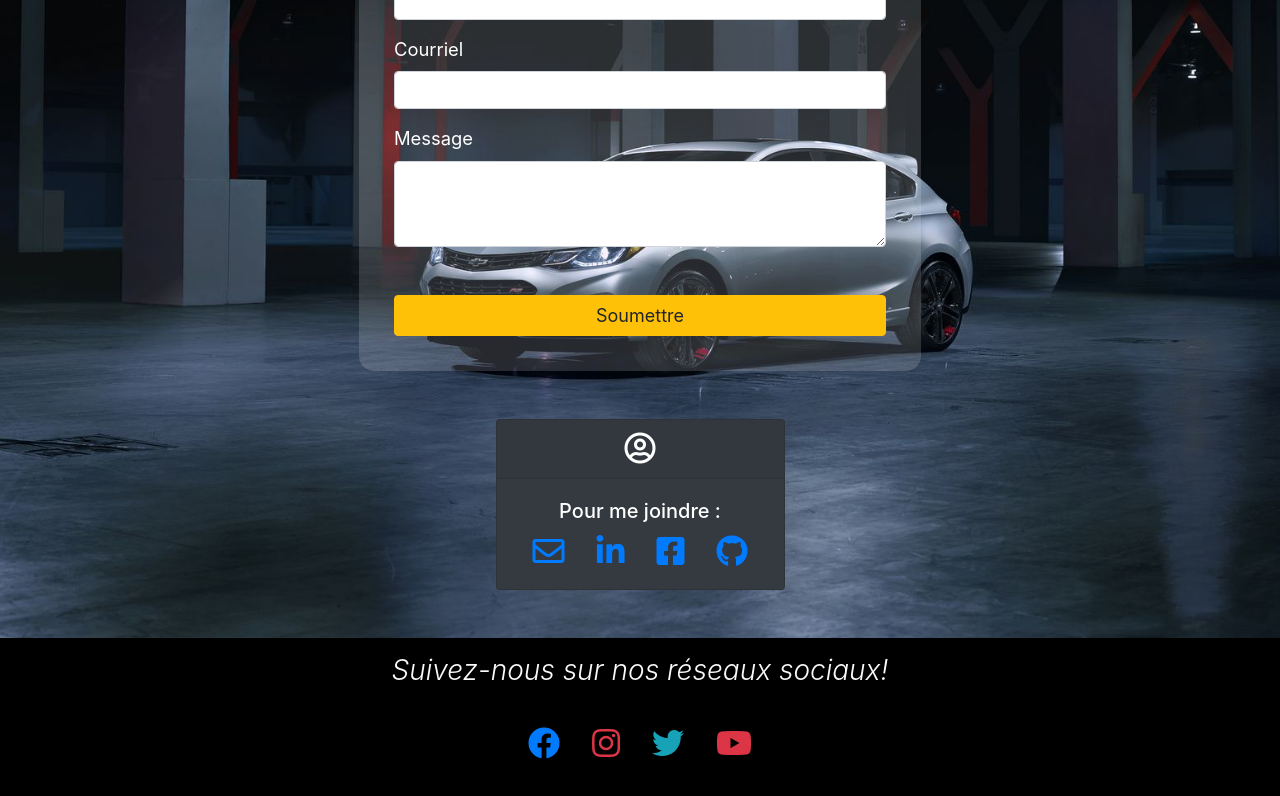
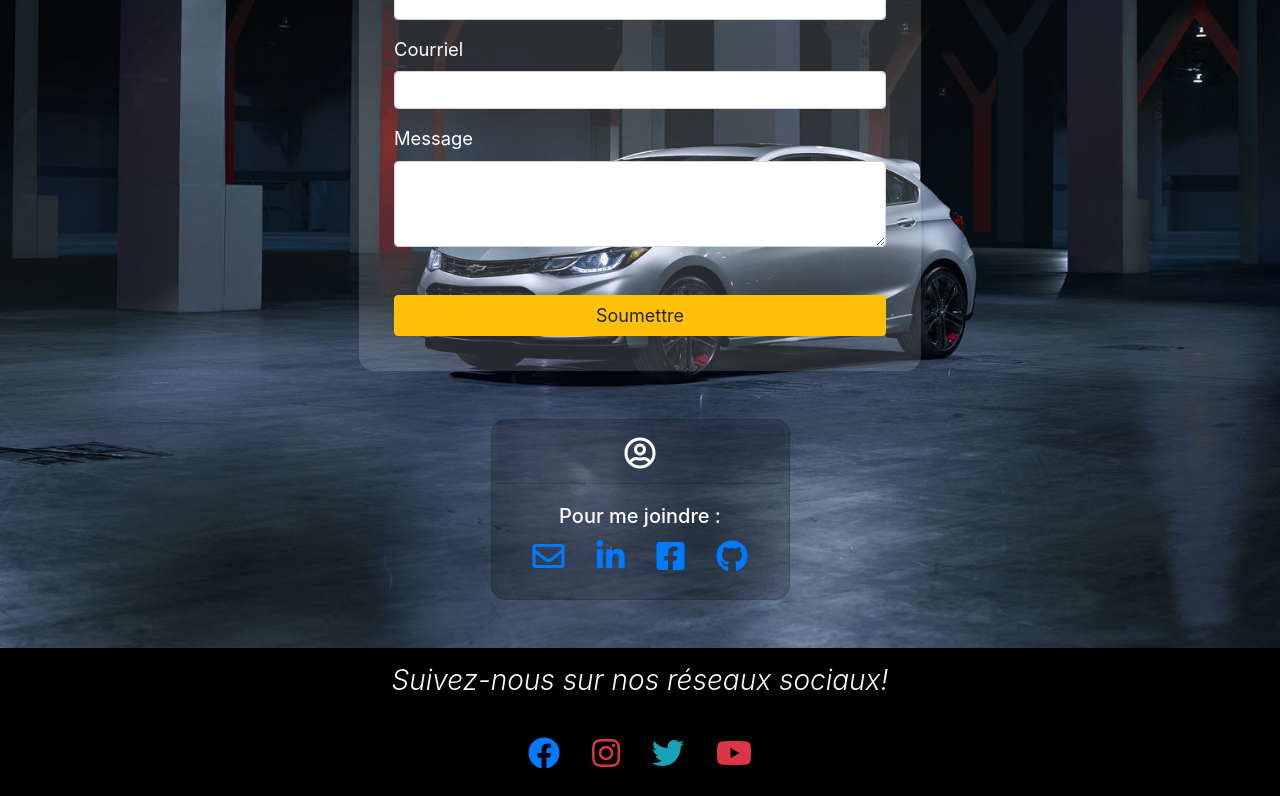
Before and after one commit to NicolasH-L/FullStackProject, an Angular app: page /contact in a window 1280 px wide. Shown: the part 401-1197 px from the top of the page. Built offline with nearby package versions, Linux system fonts and the light colour scheme.

Commit message:
Update css and html

```diff
--- a/src/app/application/contact/contact.component.css
+++ b/src/app/application/contact/contact.component.css
@@ -13,6 +13,12 @@
     border-radius: 15px;
 }
 
+.bg-joindre{
+    background-color: rgba(0, 0, 0, 0.200);
+    padding: 5px 5px;
+    border-radius: 15px;
+}
+
 h2{
     color: whitesmoke;
 }
--- a/src/app/application/contact/contact.component.html
+++ b/src/app/application/contact/contact.component.html
@@ -37,7 +37,7 @@
         </div>
 
         <div class="row justify-content-center pt-4">
-            <div class="card text-white text-center bg-dark">
+            <div class="card text-white text-center bg-joindre">
                 <div class="card-header">
                     <i class="far fa-user-circle fa-2x"></i>
                 </div>
```
Also changed, not shown: 1 other file (tests, documents, lock files or other folders).
